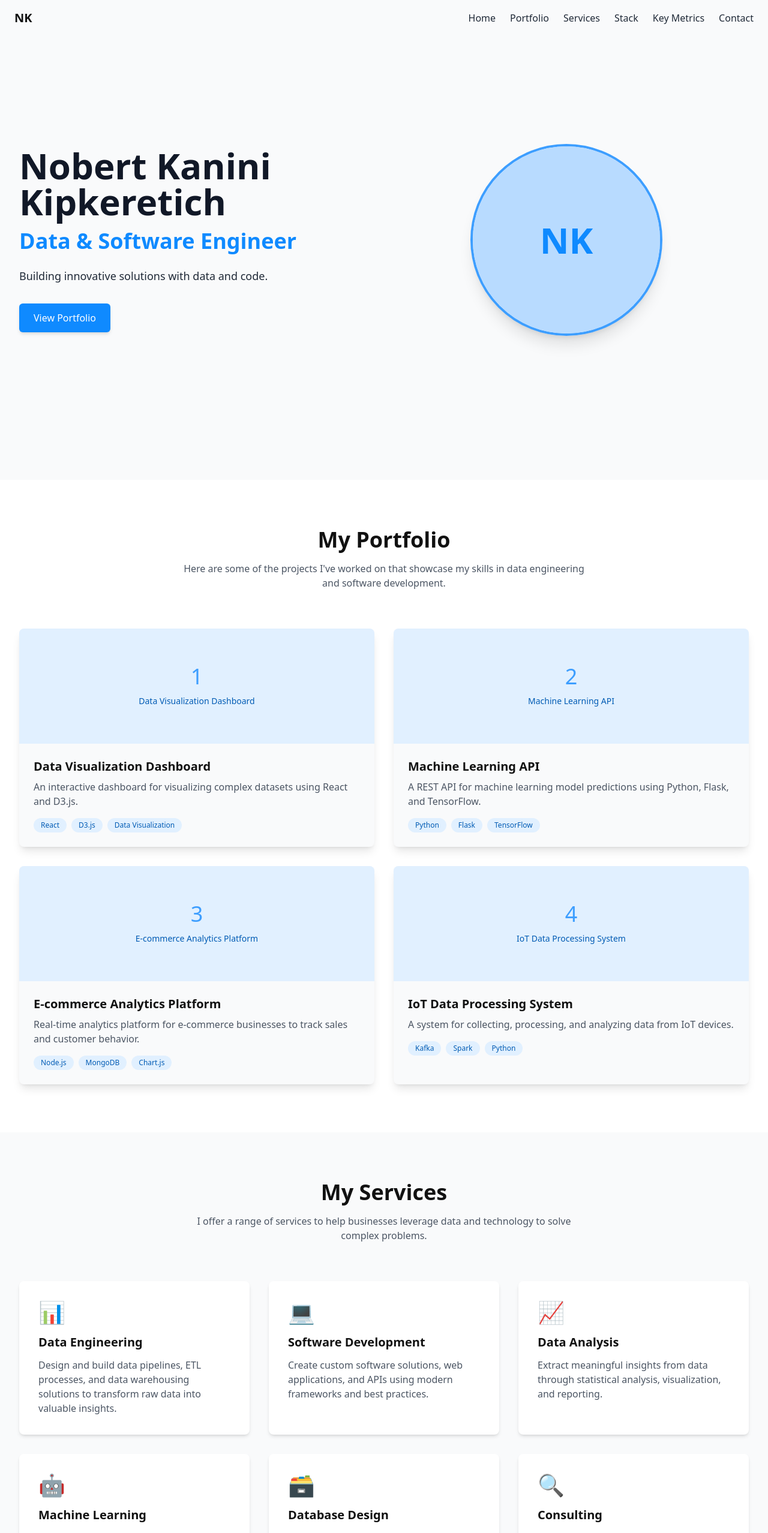
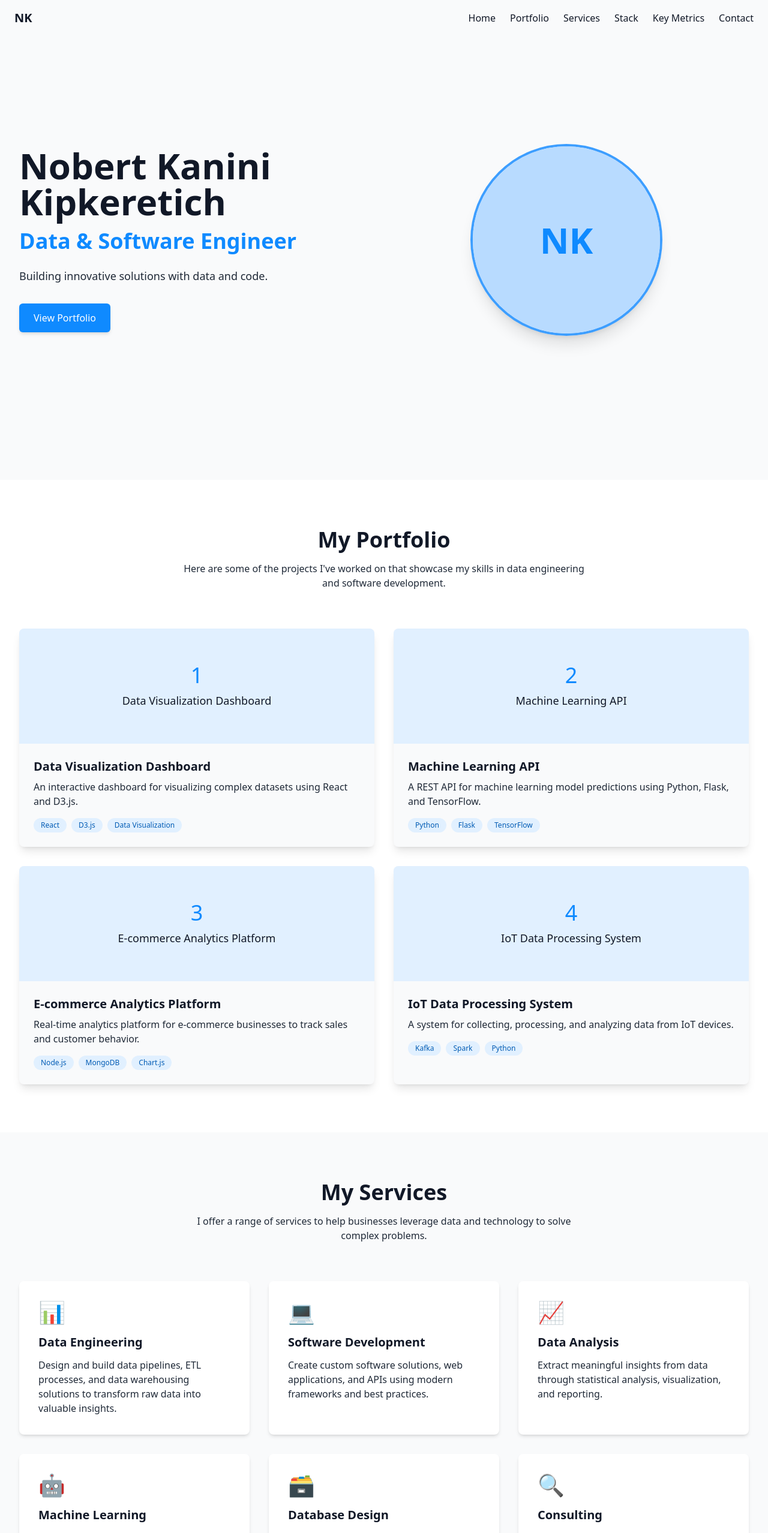
Before and after one commit to vintage254/nobert-portfolio, a Next.js app: page / in a window 1280 px wide. Shown: the top 2556 px of the page at 60% size. Built offline with nearby package versions, Linux system fonts and the light colour scheme.

Commit message:
fixed text ui

```diff
--- a/app/components/Footer.js
+++ b/app/components/Footer.js
@@ -25,7 +25,7 @@ const Footer = () => {
             animate={{ opacity: 1, y: 0 }}
             transition={{ duration: 0.5, delay: 0.3 }}
           >
-            <h3 className="text-2xl font-bold mb-4 md:mb-0">NK</h3>
+            <h3 className="text-2xl font-bold mb-4 md:mb-0 text-white">NK</h3>
           </motion.div>
 
           <motion.div
@@ -41,7 +41,7 @@ const Footer = () => {
               >
                 <Link
                   href={link.href}
-                  className="text-gray-400 hover:text-white transition-colors"
+                  className="text-gray-300 hover:text-white transition-colors font-medium"
                 >
                   {link.name}
                 </Link>
@@ -59,7 +59,7 @@ const Footer = () => {
               href="https://wa.me/254792267262"
               target="_blank"
               rel="noopener noreferrer"
-              className="text-gray-400 hover:text-white transition-colors"
+              className="text-gray-300 hover:text-white transition-colors font-medium"
             >
               WhatsApp
             </a>
@@ -67,7 +67,7 @@ const Footer = () => {
               href="https://linkedin.com/"
               target="_blank"
               rel="noopener noreferrer"
-              className="text-gray-400 hover:text-white transition-colors"
+              className="text-gray-300 hover:text-white transition-colors font-medium"
             >
               LinkedIn
             </a>
@@ -75,7 +75,7 @@ const Footer = () => {
               href="https://github.com/"
               target="_blank"
               rel="noopener noreferrer"
-              className="text-gray-400 hover:text-white transition-colors"
+              className="text-gray-300 hover:text-white transition-colors font-medium"
             >
               GitHub
             </a>
@@ -83,7 +83,7 @@ const Footer = () => {
               href="https://twitter.com/"
               target="_blank"
               rel="noopener noreferrer"
-              className="text-gray-400 hover:text-white transition-colors"
+              className="text-gray-300 hover:text-white transition-colors font-medium"
             >
               Twitter
             </a>
@@ -91,12 +91,12 @@ const Footer = () => {
         </div>
 
         <motion.div
-          className="border-t border-gray-800 mt-8 pt-8 text-center text-gray-500"
+          className="border-t border-gray-800 mt-8 pt-8 text-center text-gray-400"
           initial={{ opacity: 0 }}
           animate={{ opacity: 1 }}
           transition={{ duration: 0.5, delay: 0.6 }}
         >
-          <p>© 2025 Nobert Kanini Kipkeretich. All rights reserved.</p>
+          <p className="text-sm">© 2025 Nobert Kanini Kipkeretich. All rights reserved.</p>
         </motion.div>
       </div>
     </motion.footer>
--- a/app/components/KeyMetrics.js
+++ b/app/components/KeyMetrics.js
@@ -104,8 +104,8 @@ const KeyMetrics = () => {
           transition={{ duration: 0.6 }}
           ref={ref}
         >
-          <h2 className="text-3xl md:text-4xl font-bold mb-4">Key Metrics</h2>
-          <p className="max-w-2xl mx-auto opacity-90">
+          <h2 className="text-3xl md:text-4xl font-bold mb-4 text-white">Key Metrics</h2>
+          <p className="max-w-2xl mx-auto text-white text-opacity-90">
             Numbers that reflect my professional journey and achievements.
           </p>
         </motion.div>
@@ -124,10 +124,10 @@ const KeyMetrics = () => {
               whileHover={{ scale: 1.05 }}
             >
               <div className="text-4xl mb-4">{metric.icon}</div>
-              <div className="text-4xl lg:text-5xl font-bold mb-2">
+              <div className="text-4xl lg:text-5xl font-bold mb-2 text-white">
                 {counts[index]}{metric.suffix}
               </div>
-              <div className="text-xl opacity-90">{metric.title}</div>
+              <div className="text-xl text-white text-opacity-90 font-medium">{metric.title}</div>
             </motion.div>
           ))}
         </motion.div>
--- a/app/components/Navbar.js
+++ b/app/components/Navbar.js
@@ -45,7 +45,7 @@ const Navbar = () => {
     >
       <div className="container mx-auto px-4 md:px-6 flex justify-between items-center">
         <motion.div
-          className="text-xl font-bold"
+          className="text-xl font-bold text-gray-900"
           whileHover={{ scale: 1.05 }}
           transition={{ type: 'spring', stiffness: 300 }}
         >
@@ -57,7 +57,7 @@ const Navbar = () => {
             <motion.div key={link.name} whileHover={{ scale: 1.1 }}>
               <Link
                 href={link.href}
-                className="text-gray-800 hover:text-gray-600 transition-colors"
+                className="text-gray-900 hover:text-gray-600 transition-colors font-medium"
                 onClick={closeMobileMenu}
               >
                 {link.name}
@@ -68,7 +68,7 @@ const Navbar = () => {
 
         <div className="md:hidden">
           <button
-            className="text-gray-800 p-2 focus:outline-none"
+            className="text-gray-900 p-2 focus:outline-none"
             onClick={toggleMobileMenu}
             aria-label="Toggle mobile menu"
           >
@@ -114,7 +114,7 @@ const Navbar = () => {
                 <Link
                   key={link.name}
                   href={link.href}
-                  className="text-gray-800 hover:text-gray-600 transition-colors py-2"
+                  className="text-gray-900 hover:text-gray-600 transition-colors py-2 font-medium"
                   onClick={closeMobileMenu}
                 >
                   {link.name}
--- a/app/components/Portfolio.js
+++ b/app/components/Portfolio.js
@@ -72,8 +72,8 @@ const Portfolio = () => {
           className="text-center mb-16"
           ref={ref}
         >
-          <h2 className="text-3xl md:text-4xl font-bold mb-4">My Portfolio</h2>
-          <p className="text-gray-600 max-w-2xl mx-auto">
+          <h2 className="text-3xl md:text-4xl font-bold mb-4 text-gray-900">My Portfolio</h2>
+          <p className="text-gray-800 max-w-2xl mx-auto">
             Here are some of the projects I've worked on that showcase my skills in data engineering and software development.
           </p>
         </motion.div>
@@ -94,14 +94,14 @@ const Portfolio = () => {
               <div className="relative h-48 w-full">
                 <div className="absolute inset-0 bg-blue-100 flex items-center justify-center">
                   <div className="text-center">
-                    <span className="text-4xl text-blue-500 block mb-2">{project.id}</span>
-                    <span className="text-blue-800 text-sm">{project.title}</span>
+                    <span className="text-4xl text-blue-600 block mb-2">{project.id}</span>
+                    <span className="text-gray-900 text-lg font-medium">{project.title}</span>
                   </div>
                 </div>
               </div>
               <div className="p-6">
-                <h3 className="text-xl font-semibold mb-2">{project.title}</h3>
-                <p className="text-gray-600 mb-4">{project.description}</p>
+                <h3 className="text-xl font-semibold mb-2 text-gray-900">{project.title}</h3>
+                <p className="text-gray-800 mb-4">{project.description}</p>
                 <div className="flex flex-wrap gap-2">
                   {project.tags.map((tag, index) => (
                     <span
--- a/app/components/Services.js
+++ b/app/components/Services.js
@@ -79,8 +79,8 @@ const Services = () => {
           className="text-center mb-16"
           ref={ref}
         >
-          <h2 className="text-3xl md:text-4xl font-bold mb-4">My Services</h2>
-          <p className="text-gray-600 max-w-2xl mx-auto">
+          <h2 className="text-3xl md:text-4xl font-bold mb-4 text-gray-900">My Services</h2>
+          <p className="text-gray-800 max-w-2xl mx-auto">
             I offer a range of services to help businesses leverage data and technology to solve complex problems.
           </p>
         </motion.div>
@@ -99,8 +99,8 @@ const Services = () => {
               whileHover={{ y: -5, scale: 1.02 }}
             >
               <div className="text-4xl mb-4">{service.icon}</div>
-              <h3 className="text-xl font-semibold mb-3">{service.title}</h3>
-              <p className="text-gray-600">{service.description}</p>
+              <h3 className="text-xl font-semibold mb-3 text-gray-900">{service.title}</h3>
+              <p className="text-gray-800">{service.description}</p>
             </motion.div>
           ))}
         </motion.div>
--- a/app/components/Stack.js
+++ b/app/components/Stack.js
@@ -81,8 +81,8 @@ const Stack = () => {
           className="text-center mb-16"
           ref={ref}
         >
-          <h2 className="text-3xl md:text-4xl font-bold mb-4">My Tech Stack</h2>
-          <p className="text-gray-600 max-w-2xl mx-auto">
+          <h2 className="text-3xl md:text-4xl font-bold mb-4 text-gray-900">My Tech Stack</h2>
+          <p className="text-gray-800 max-w-2xl mx-auto">
             These are the technologies, frameworks, and tools I specialize in.
           </p>
         </motion.div>
@@ -99,12 +99,12 @@ const Stack = () => {
               className="bg-gray-50 rounded-lg p-6 shadow-md"
               variants={categoryVariants}
             >
-              <h3 className="text-xl font-semibold mb-4 text-blue-600">{stackCategory.category}</h3>
+              <h3 className="text-xl font-semibold mb-4 text-blue-700">{stackCategory.category}</h3>
               <div className="flex flex-wrap gap-2">
                 {stackCategory.skills.map((skill, skillIndex) => (
                   <motion.span
                     key={skillIndex}
-                    className="px-3 py-1 bg-white border border-gray-200 text-gray-800 rounded-full text-sm"
+                    className="px-3 py-1 bg-white border border-gray-200 text-gray-800 rounded-full text-sm font-medium"
                     variants={skillVariants}
                     whileHover={{ scale: 1.05, backgroundColor: '#EBF4FF' }}
                   >
```
Also changed, not shown: app/components/Contact.js (+15 -15 lines).
